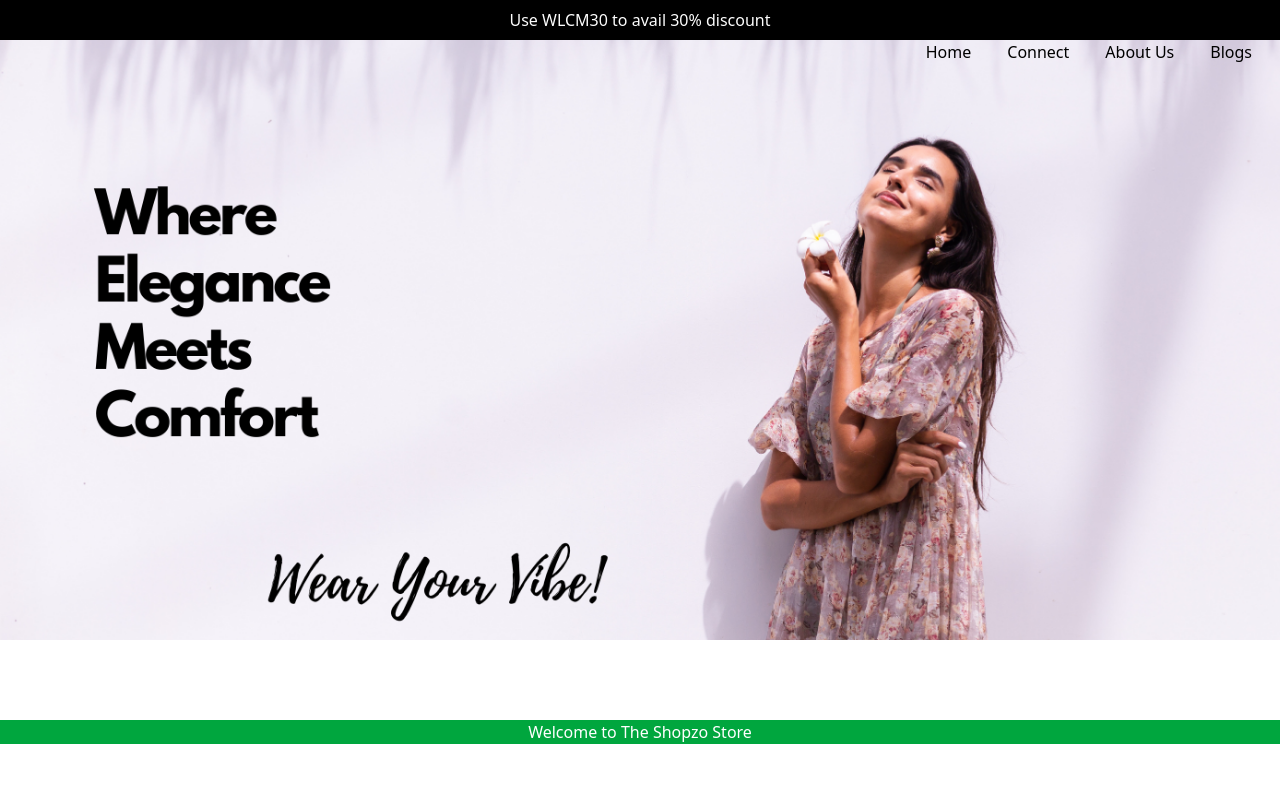
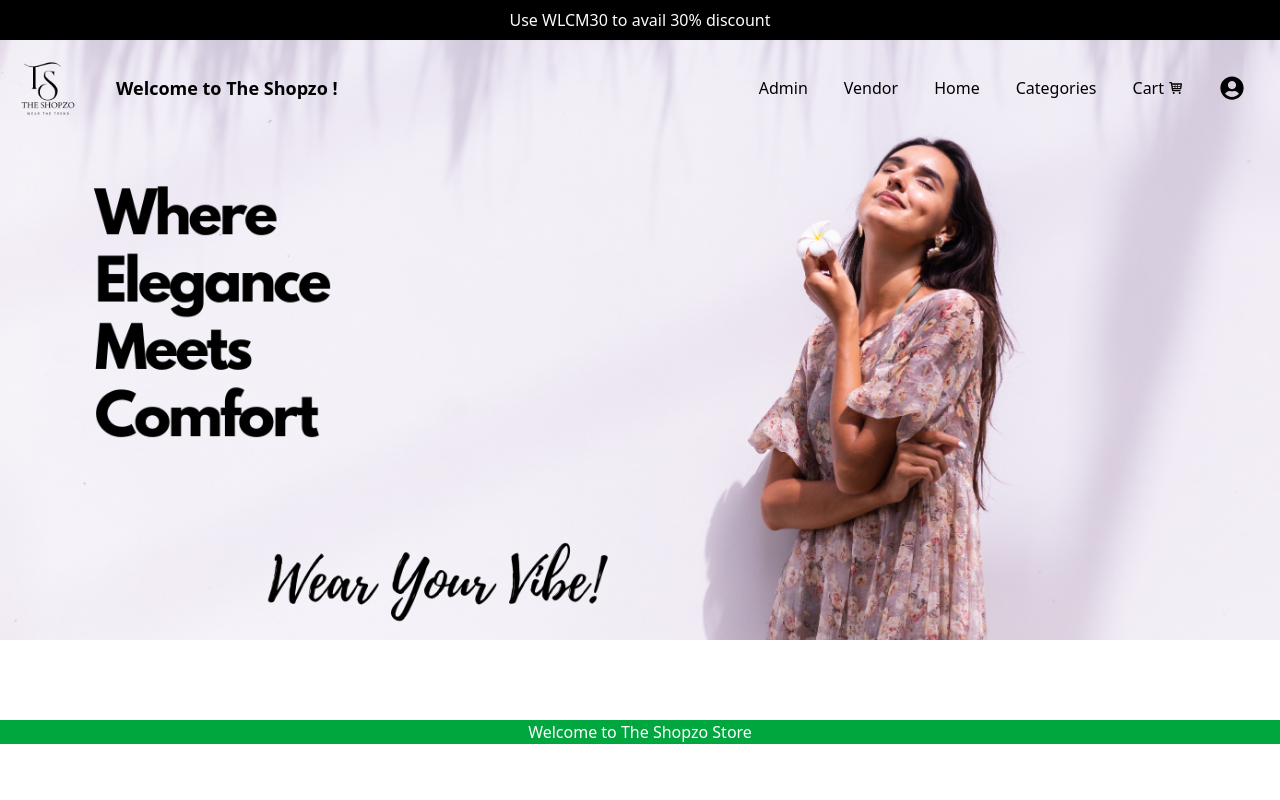
Before and after one commit to reshavshrma/E-Commerce, a React (Vite) app in the folder client/: page / in a window 1280 px wide. Shown: the top 800 px of the page. Built offline with nearby package versions, Linux system fonts and the light colour scheme.

Commit message:
navbar work in progress..

```diff
--- a/client/src/components/Navbars/Navbar/DesktopNavbar.jsx
+++ b/client/src/components/Navbars/Navbar/DesktopNavbar.jsx
@@ -1,31 +1,41 @@
 import React from "react";
 import { NavLink, useNavigate } from "react-router-dom";
-
-
+import { FaUserCircle } from "react-icons/fa";
+import { TiShoppingCart } from "react-icons/ti";
 const DesktopNavbar = () => {
   const navigate = useNavigate();
 
 
   const navItems = [
+    { to: "/admin", label: "Admin", tooltip: "Admin" },
+    { to: "/vendor", label: "Vendor", tooltip: "Vendor" },
     { to: "/", label: "Home", tooltip: "Home" },
-    { to: "/contact", label: "Connect", tooltip: "Contact Us" },
-    { to: "/about", label: "About Us", tooltip: "About Us" },
-    { to: "/all-blogs", label: "Blogs", tooltip: "Our Blogs" },
+    { to: "/category", label: "Categories", tooltip: "Categories" },
   ];
 
 
 
   return (
-    <ul className="hidden capitalize lg:flex absolute right-7 gap-9 items-center" data-aos="fade-up">
+    <ul className="hidden capitalize lg:flex absolute right-9 gap-9 items-center" data-aos="fade-up">
 
       {navItems.map(({ to, label, tooltip }) => (
-        <li key={to} className="hover:scale-110 hover:font-semibold">
-            <NavLink to={to} className="hover:text-yellow-500  ">
+        <li key={to} className="  hover:scale-110 hover:font-semibold">
+            <NavLink to={to} className="hover:text-black  ">
               {label}
             </NavLink>
         </li>
       ))}
+      <li>
+      <li  className="  hover:scale-110 hover:font-semibold">
+            <NavLink to="/cart" className=" flex gap-1 justify-center items-center ">
+              Cart <TiShoppingCart className="flex justify-center items-center"/>
+            </NavLink>
+        </li>
 
+      </li>
+ <li className="">
+  <FaUserCircle className=" text-2xl"/>
+ </li>
     </ul>
   );
 };
--- /dev/null
+++ b/client/src/components/Navbars/Navbar/NavHeader.jsx
@@ -0,0 +1,13 @@
+import React from 'react'
+
+const NavHeader = () => {
+  return (
+    <div>
+      <h1 className="hidden xs:block xs:text-xs sm:text-lg sm:block lg:hidden xl:block text-black font-semibold truncate">
+            <p >Welcome <span className='text-yellow-300'></span> to The Shopzo ! </p>
+          </h1>
+    </div>
+  )
+}
+
+export default NavHeader
--- /dev/null
+++ b/client/src/components/Navbars/Navbar/NavImg.jsx
@@ -0,0 +1,21 @@
+import React  from 'react'
+import { NavLink } from 'react-router-dom';
+import WebsiteLogo from '../../../assets/black-logo.png';
+
+const NavImg = () => {
+
+  return (
+    <>
+          <NavLink to="/" className="w-max">
+            <img
+              src={WebsiteLogo}
+              alt="The Shopzo"
+              className="w-16 sm:w-20 lg:w-24"
+              />
+          </NavLink>
+
+    </>
+  )
+}
+
+export default NavImg
--- a/client/src/components/Navbars/Navbar/Navbar.jsx
+++ b/client/src/components/Navbars/Navbar/Navbar.jsx
@@ -1,12 +1,19 @@
 import React from 'react'
 import OfferDetail from './OfferDetail'
 import DesktopNavbar from './DesktopNavbar'
+import NavImg from './NavImg'
+import NavHeader from './NavHeader'
 const Navbar = () => {
   return (
     <div>
       <OfferDetail/>
 
+      <div className="flex  items-center  xs:-ml-5 space-x-5">
+          <NavImg />
+          <NavHeader />
+
       <DesktopNavbar/>
+        </div>
       </div>
 
   )
```
Also changed, not shown: client/src/assets/black-logo.png (added), client/src/assets/white-logo.png (added).
